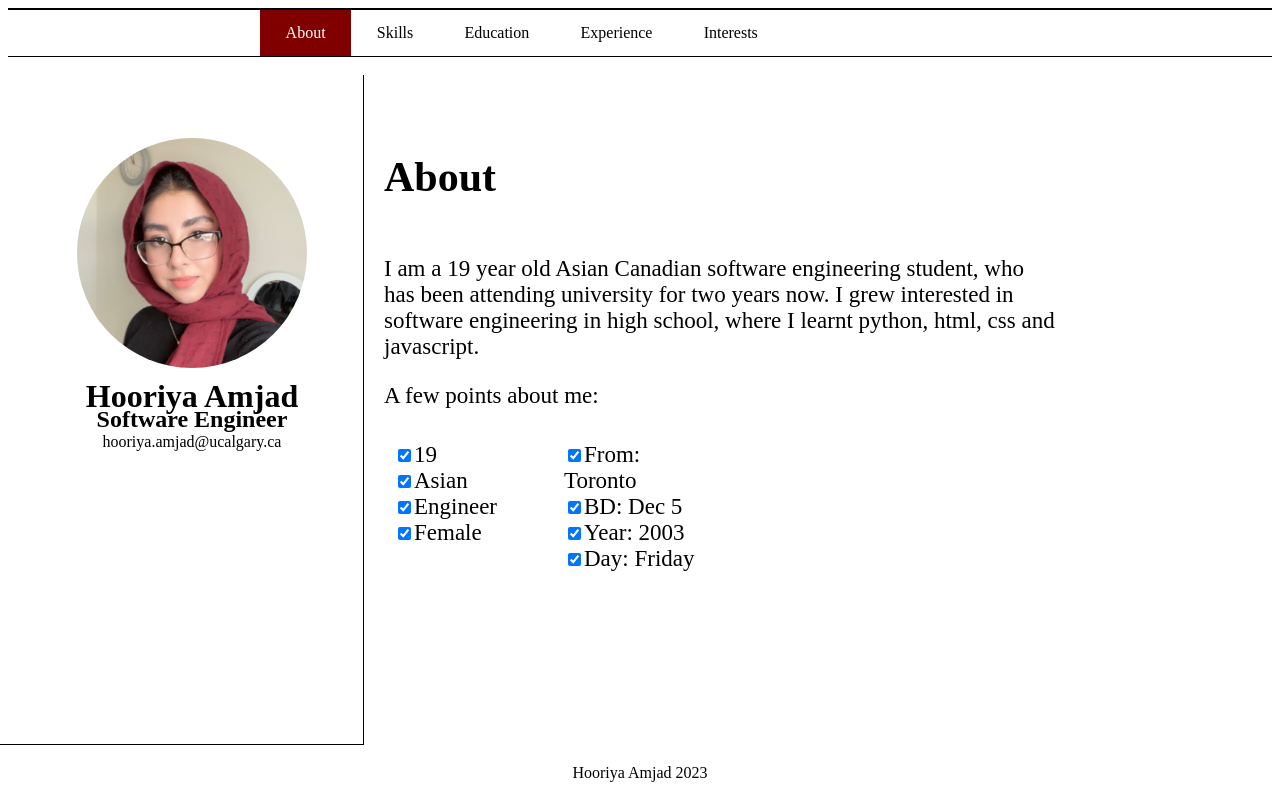
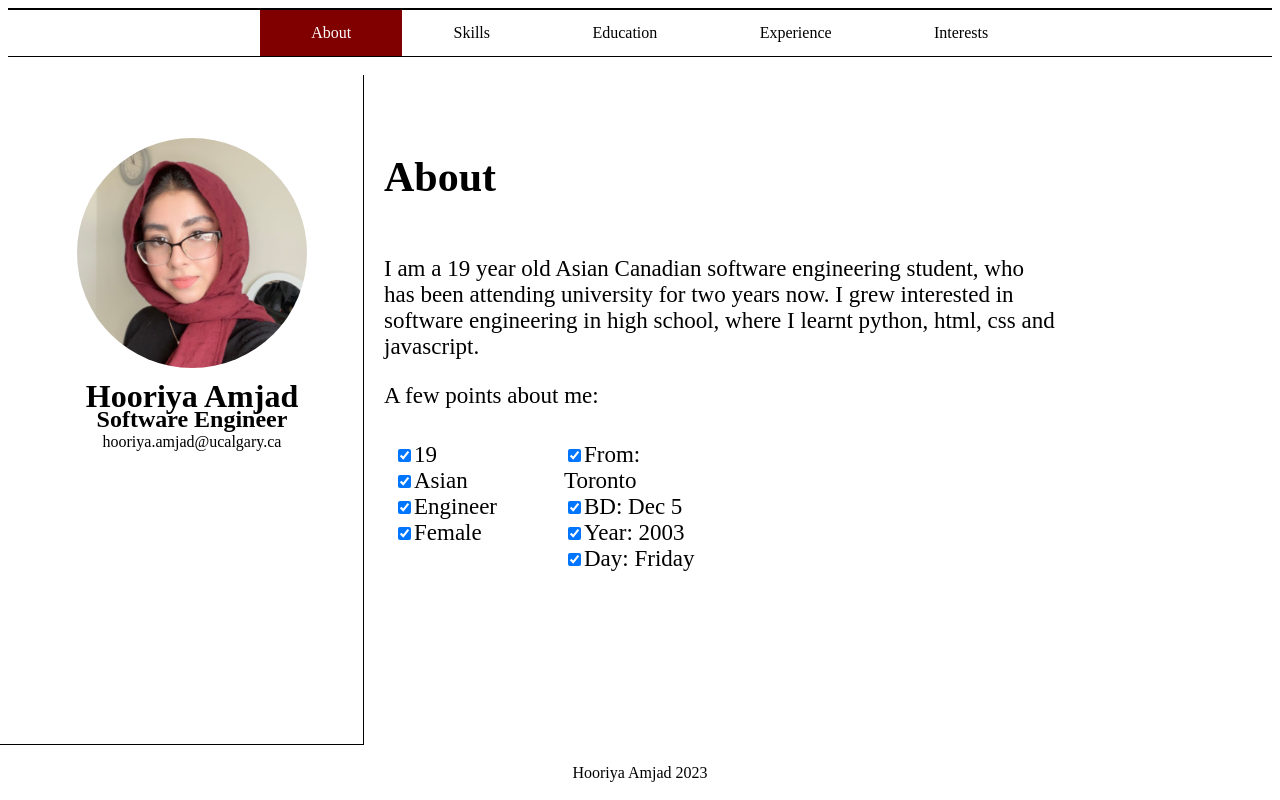
Before and after one commit to hooriyaamjad/hooriyaamjad.github.io, a plain HTML site: page index.html in a window 1280 px wide. Drawn offline with Linux system fonts and the light colour scheme; a web font is replaced by a local one.

Commit message:
Update style.css

```diff
--- a/style.css
+++ b/style.css
@@ -196,7 +196,7 @@ li.b {
     display: block;
     color: black;
     text-align: center;
-    padding: 14px 2vw;
+    padding: 14px 4vw;
     text-decoration: none;
 }
 
```
